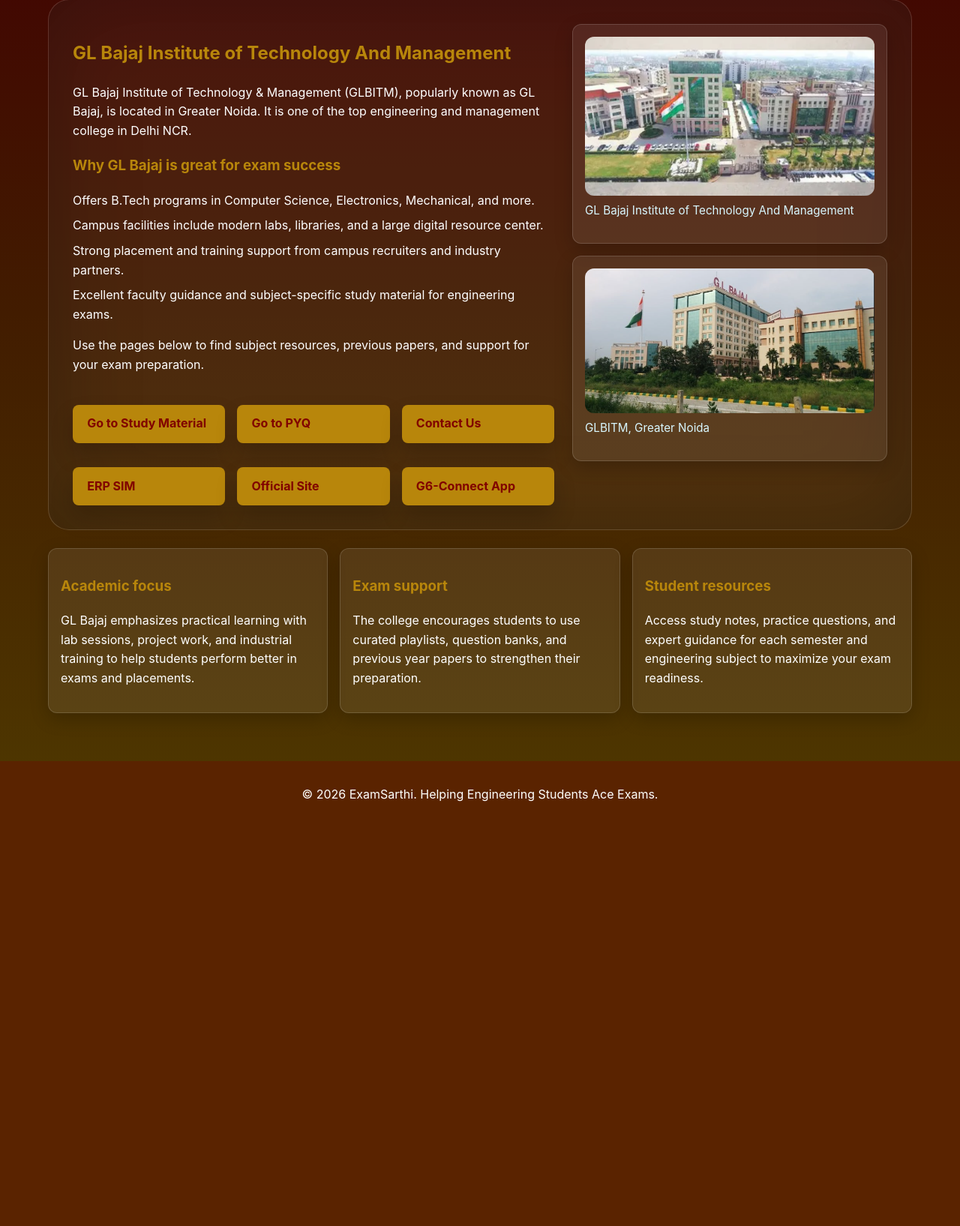
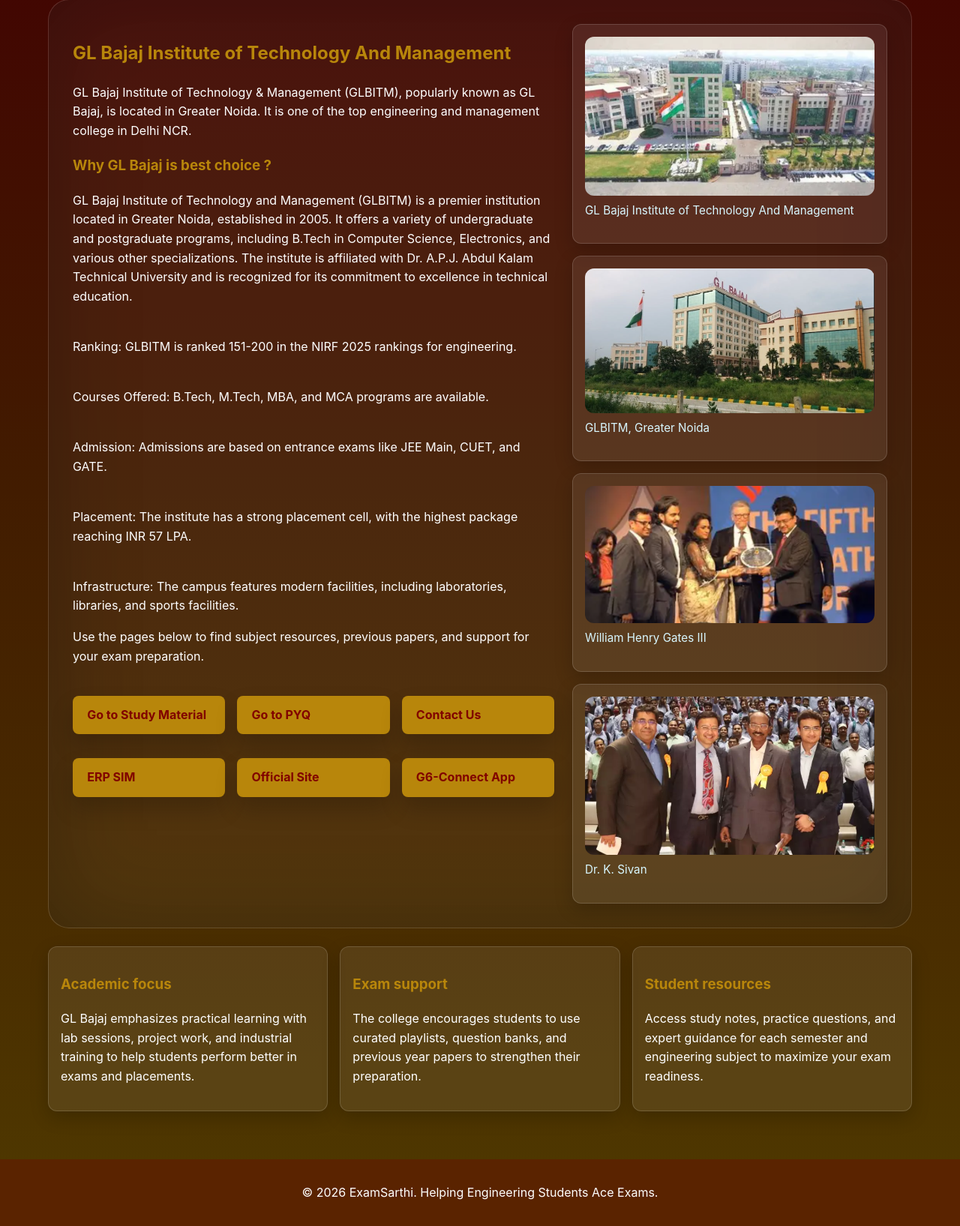
Before and after one commit to Anisha32414/ExamSarthi, a Flask app: page / in a window 1280 px wide. Shown: the part 142-1777 px from the top of the page at 75% size. Before the commit the page ends 1211 px from the top, so only its background shows below. Run offline with Flask 3, Linux system fonts and the light colour scheme.

Commit message:
Add third and fourth hero images: glbajaj-3.jpg (Innovations) and glbajaj-4.jpg (Visitors), update grid layout for multiple images

```diff
--- a/static/css/style.css
+++ b/static/css/style.css
@@ -335,7 +335,7 @@
 .hero-images {
     display: grid;
     gap: 1rem;
-    grid-template-columns: repeat(1, minmax(0, 1fr));
+    grid-template-columns: repeat(auto-fit, minmax(200px, 1fr));
     width: min(480px, 100%);
 }
 
--- a/templates/home.html
+++ b/templates/home.html
@@ -8,12 +8,19 @@
         <h2>GL Bajaj Institute of Technology And Management</h2>
         <p>GL Bajaj Institute of Technology & Management (GLBITM), popularly known as GL Bajaj, is located in Greater Noida. It is one of the top engineering and management college in Delhi NCR.</p>
         <div class="info-section">
-            <h3>Why GL Bajaj is great for exam success</h3>
+            <h3>Why GL Bajaj is best choice ?</h3>
             <ul>
-                <li>Offers B.Tech programs in Computer Science, Electronics, Mechanical, and more.</li>
-                <li>Campus facilities include modern labs, libraries, and a large digital resource center.</li>
-                <li>Strong placement and training support from campus recruiters and industry partners.</li>
-                <li>Excellent faculty guidance and subject-specific study material for engineering exams.</li>
+                <li>GL Bajaj Institute of Technology and Management (GLBITM) is a premier institution located in Greater Noida, established in 2005. It offers a variety of undergraduate and postgraduate programs, including B.Tech in Computer Science, Electronics, and various other specializations. The institute is affiliated with Dr. A.P.J. Abdul Kalam Technical University and is recognized for its commitment to excellence in technical education.</li>
+                <br>
+                <li>Ranking: GLBITM is ranked 151-200 in the NIRF 2025 rankings for engineering.</li>
+                <br>
+                <li>Courses Offered: B.Tech, M.Tech, MBA, and MCA programs are available.</li>
+                <br>
+                <li>Admission: Admissions are based on entrance exams like JEE Main, CUET, and GATE.</li>
+                <br>
+                <li>Placement: The institute has a strong placement cell, with the highest package reaching INR 57 LPA.</li>
+                <br>
+                <li>Infrastructure: The campus features modern facilities, including laboratories, libraries, and sports facilities.</li>
             </ul>
         </div>
         <p>Use the pages below to find subject resources, previous papers, and support for your exam preparation.</p>
@@ -35,6 +42,14 @@
             <img class="college-image" src="{{ url_for('static', filename='img/glbajaj-2.png') }}" alt="GL Bajaj campus view">
             <p class="caption">GLBITM, Greater Noida</p>
         </div>
+        <div class="college-card">
+            <img class="college-image" src="{{ url_for('static', filename='img/glbajaj-3.jpg') }}" alt="GL Bajaj innovations">
+            <p class="caption">William Henry Gates III</p>
+        </div>
+        <div class="college-card">
+            <img class="college-image" src="{{ url_for('static', filename='img/glbajaj-4.jpg') }}" alt="GL Bajaj visitors">
+            <p class="caption">Dr. K. Sivan</p>
+        </div>
     </div>
 </div>
 
```
Also changed, not shown: static/img/glbajaj-3.jpg (added), static/img/glbajaj-4.jpg (added).
